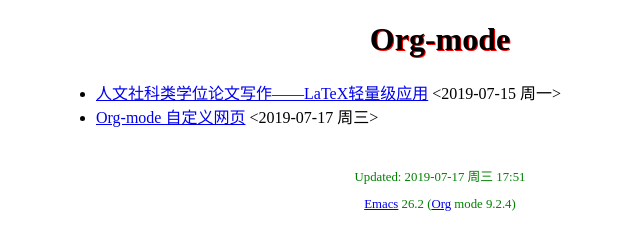
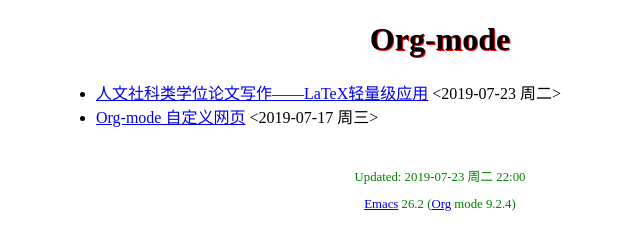
Before and after one commit to lu19961121/Org-Web, a plain HTML site: page file/Org-mode/Org-mode.html in a window 1280 px wide. Shown: the full height of the page, 200-840 px from the left. Drawn offline with Linux system fonts and the light colour scheme.

Commit message:
update time-stamp

```diff
--- a/file/Org-mode/Org-mode.html
+++ b/file/Org-mode/Org-mode.html
@@ -3,7 +3,7 @@
 "http://www.w3.org/TR/xhtml1/DTD/xhtml1-strict.dtd">
 <html xmlns="http://www.w3.org/1999/xhtml" lang="en" xml:lang="en">
 <head>
-<!-- 2019-07-17 周三 17:51 -->
+<!-- 2019-07-23 周二 22:00 -->
 <meta http-equiv="Content-Type" content="text/html;charset=utf-8" />
 <meta name="viewport" content="width=device-width, initial-scale=1" />
 <title>Org-mode</title>
@@ -14,12 +14,12 @@
 <div id="content">
 <h1 class="title">Org-mode</h1>
 <ul class="org-ul">
-<li><a href="2019/07/13/Org-XeLaTeX-html .html">人文社科类学位论文写作——LaTeX轻量级应用</a> <span class="timestamp-wrapper"><span class="timestamp">&lt;2019-07-15 周一&gt;</span></span></li>
+<li><a href="2019/07/13/Org-XeLaTeX-html .html">人文社科类学位论文写作——LaTeX轻量级应用</a> <span class="timestamp-wrapper"><span class="timestamp">&lt;2019-07-23 周二&gt;</span></span></li>
 <li><a href="2019/07/17/Org-Web.html">Org-mode 自定义网页</a> <span class="timestamp-wrapper"><span class="timestamp">&lt;2019-07-17 周三&gt;</span></span></li>
 </ul>
 </div>
 <div id="postamble" class="status">
-<p class="date">Updated: 2019-07-17 周三 17:51</p>
+<p class="date">Updated: 2019-07-23 周二 22:00</p>
 <p class="creator"><a href="https://www.gnu.org/software/emacs/">Emacs</a> 26.2 (<a href="https://orgmode.org">Org</a> mode 9.2.4)</p>
 </div>
 </body>
```
Also changed, not shown: 1 other file.
